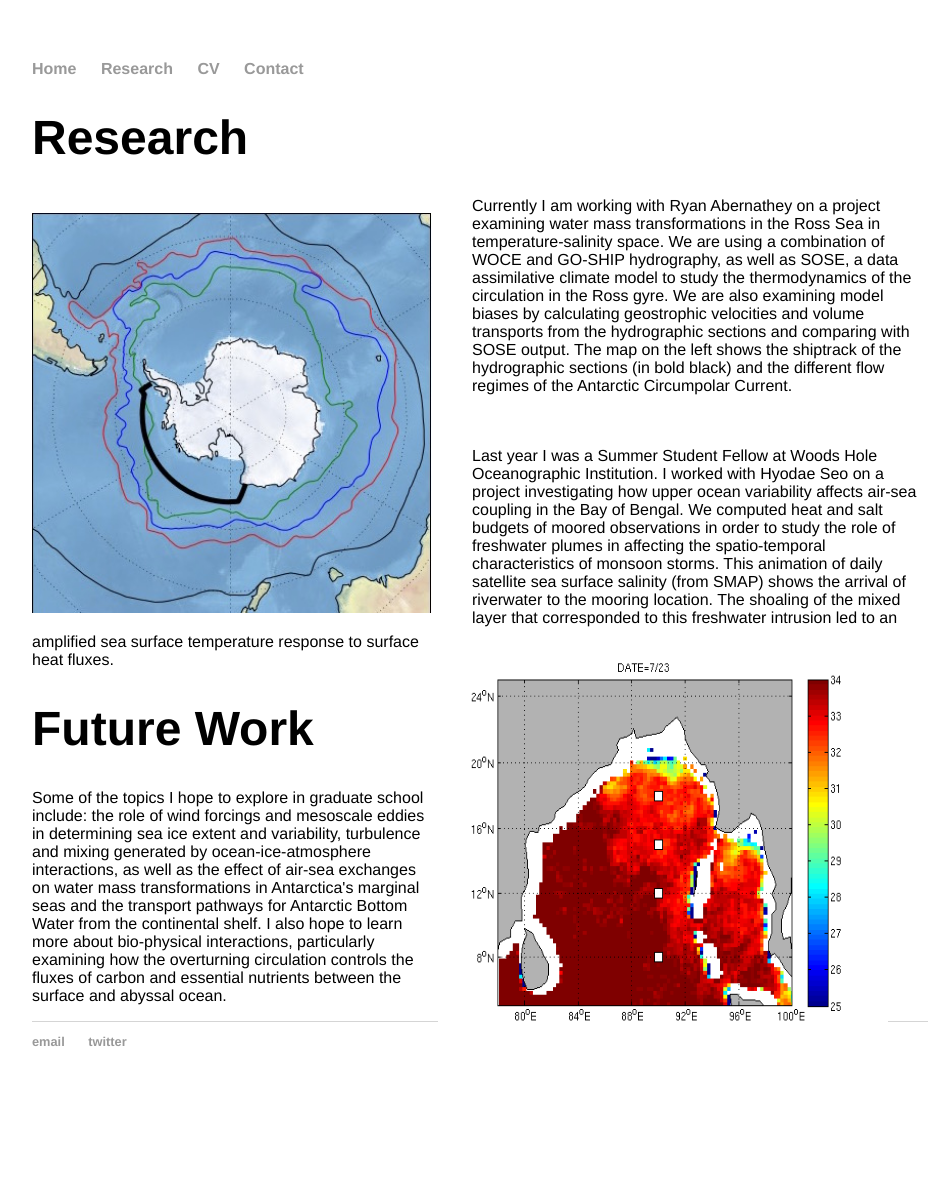
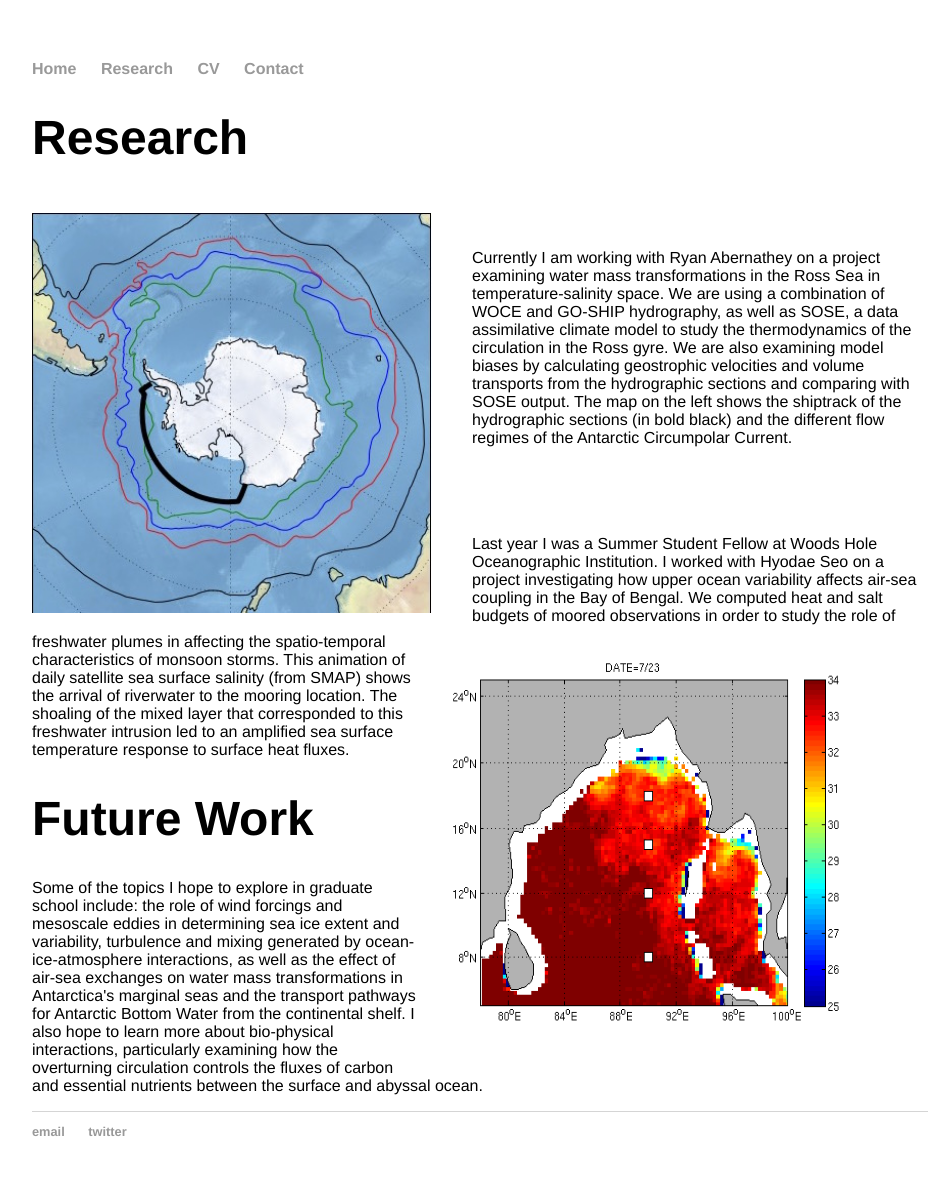
Before and after one commit to cprend/cprend.github.io, a Jekyll site: the page research/index.html, which Jekyll copies as it is, in a window 1280 px wide. Shown: the whole page, without its empty margins (160-1107 px from the left). Built offline with Jekyll 4.4.1, drawn with Linux system fonts in a browser that asks for light colours; before the commit the page ends 1109 px from its top, so only the background shows below that.

Commit message:
Update index.html

```diff
--- a/research/index.html
+++ b/research/index.html
@@ -19,20 +19,18 @@
 			<div class="blurb">
 	<h1>Research</h1>
 			<div>
-			<p style="float: left;"><img style="margin-right:40px" src="ACC.jpg" width="400" height="400" class="inline"></p>
+			<p style="float: left;"><img style="margin-right:40px" src="ACC.jpg" width="400" height="400" class="inline"></p><br/><br/>
 			<p>Currently I am working with Ryan Abernathey on a project examining water mass transformations in the Ross Sea
 			in temperature-salinity space. We are using a combination of WOCE and GO-SHIP hydrography, as well as SOSE, a data assimilative
 			climate model to study the thermodynamics of the circulation in the Ross gyre. We are also examining model biases by
 			calculating geostrophic velocities and volume transports from the hydrographic sections and comparing with SOSE output. The
 			map on the left shows the shiptrack of the hydrographic sections (in bold black) and the different flow regimes of the
 			Antarctic Circumpolar Current.<br/>
-			<br/>
-			<br/>
-
+			<br/><br/><br/><br/>
 			</div>
 
 			<div>
-			<p style="float: right;"><img style="margin-right:40px" src="aug_sss.gif" width="450" height="400" class="inline"></p>
+			<p style="float: right;"><img style="margin-right:40px" src="aug_sss.gif" width="470" height="400" class="inline"></p>
 			<p>Last year I was a Summer Student Fellow at Woods Hole Oceanographic Institution. I worked with Hyodae Seo on a project
 			investigating how upper ocean variability affects air-sea coupling in the Bay of Bengal. We computed heat and salt budgets
 			of moored observations in order to study the role of freshwater plumes in affecting the spatio-temporal characteristics
```
